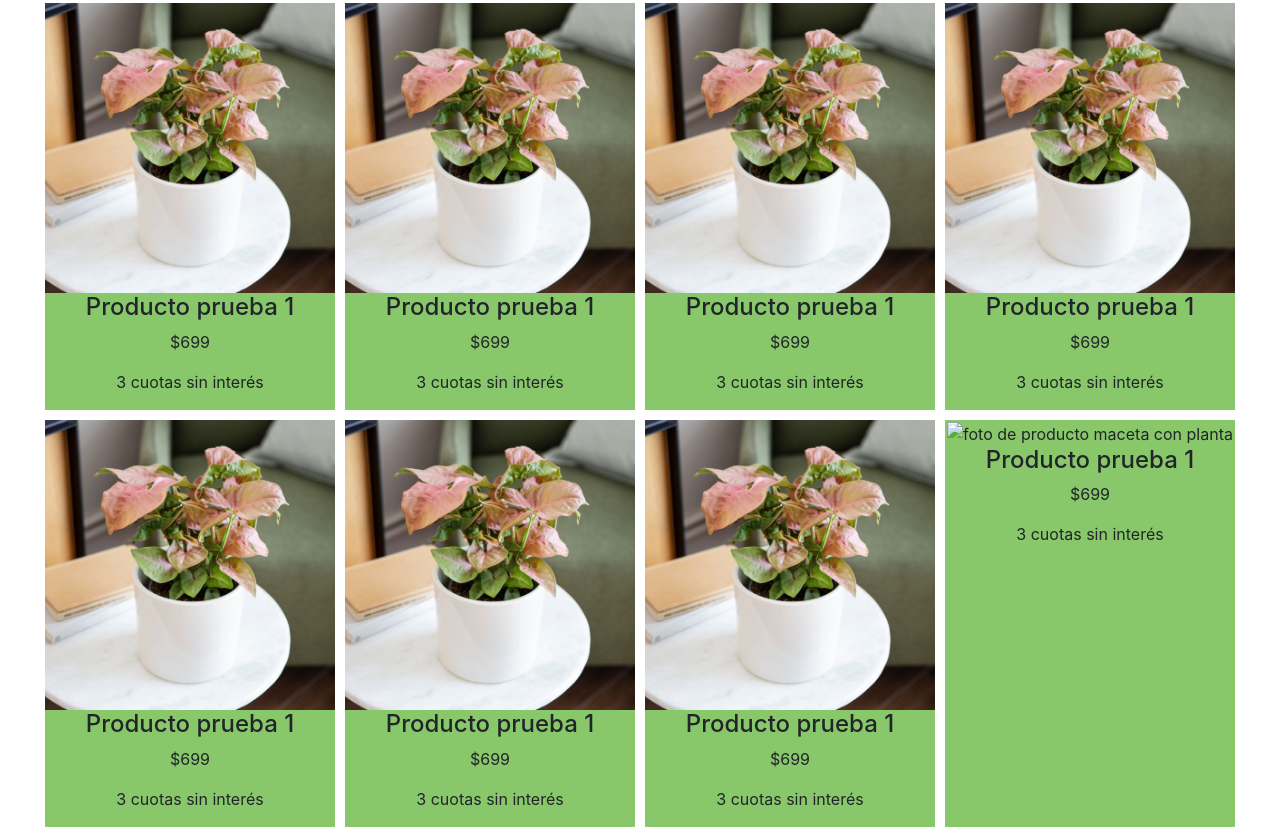
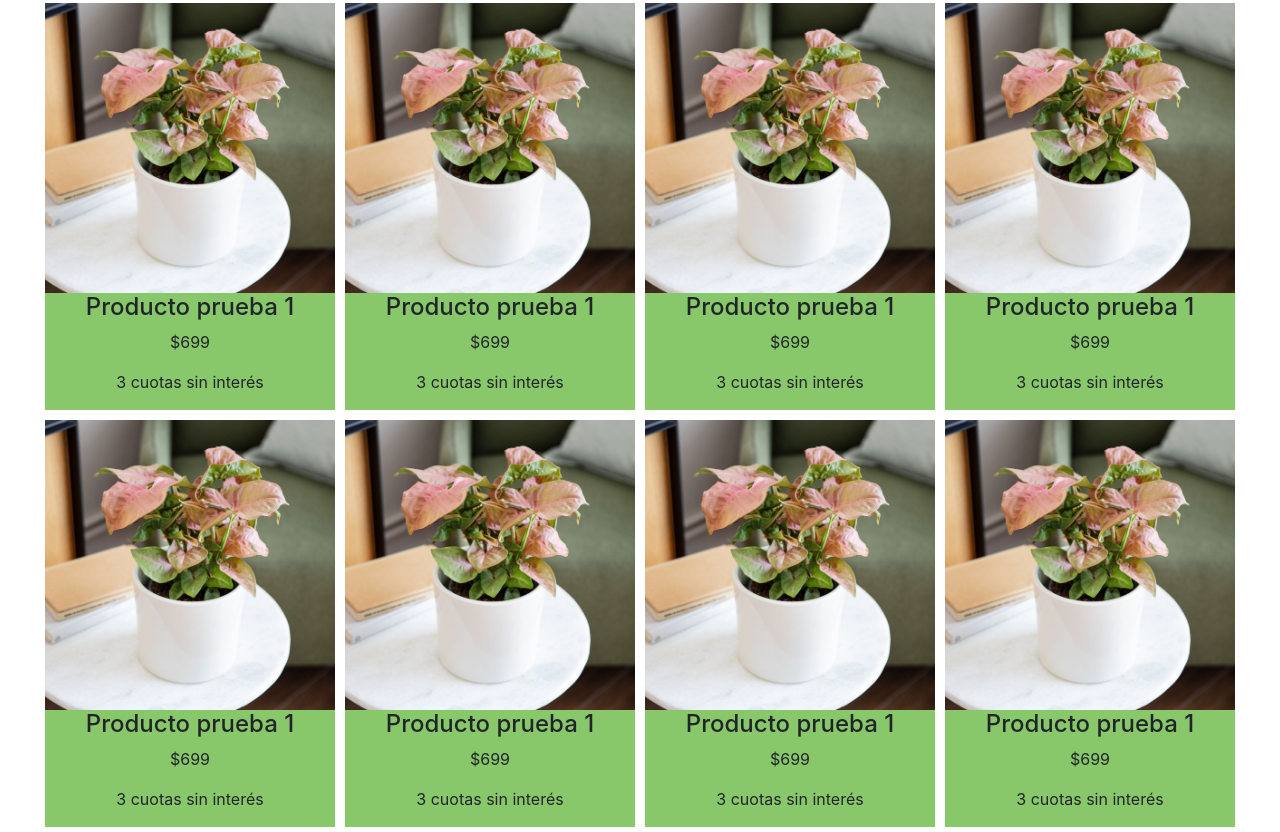
Before and after one commit to StefiGA/ProyectoFinal-GilArroyoStefania, a website: page macetas.html in a window 1280 px wide. Shown: the part 591-1423 px from the top of the page. Drawn offline with nearby package versions, Linux system fonts and the light colour scheme; the site is published under a folder, as on GitHub Pages, so addresses that start at the root find nothing; a web font is replaced by a local one.

Commit message:
imagenes a macetas html

```diff
--- a/macetas.html
+++ b/macetas.html
@@ -152,7 +152,7 @@
             </article>
 
             <article class="persona__columna">
-                <img src="/Imagenes/producto1.jpg" alt="foto de producto maceta con planta">
+                <img src="./Imagenes/producto1.jpg" alt="foto de producto maceta con planta">
                 <h4>Producto prueba 1</h4>
                 <p>$699</p>
                 <p> 3 cuotas sin interés</p>
```
